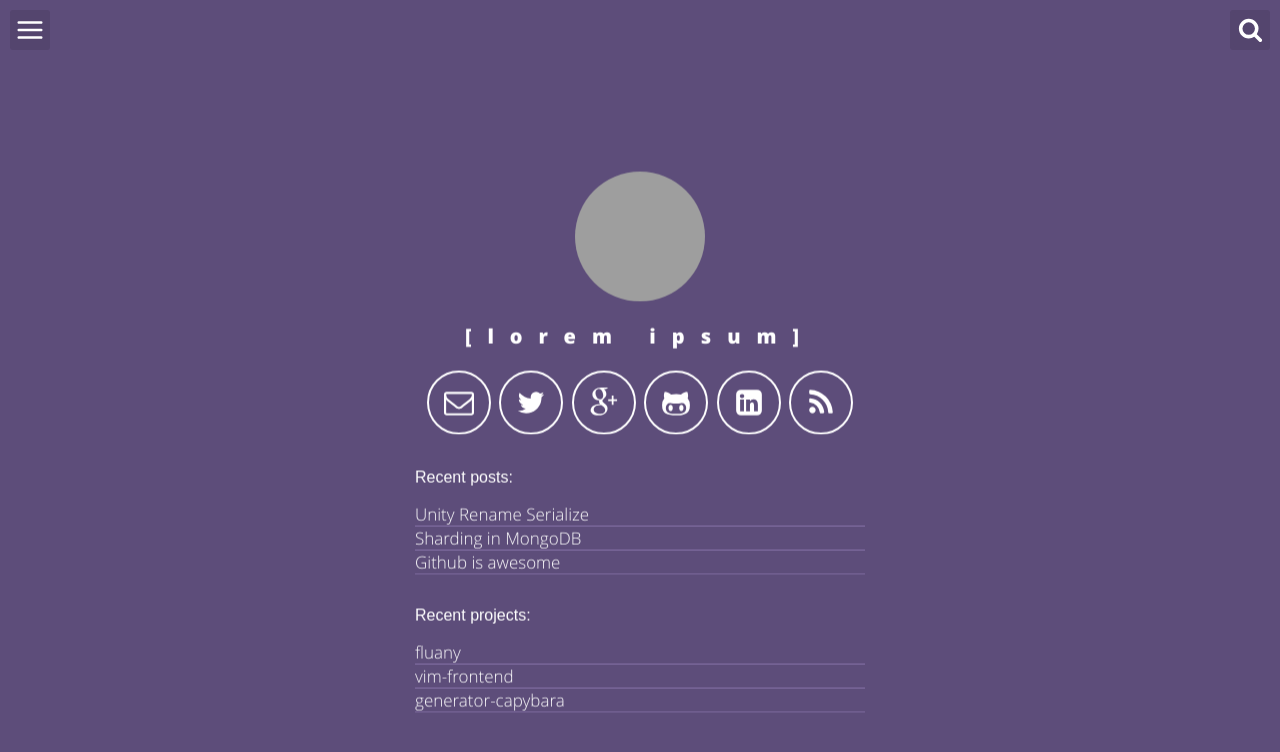
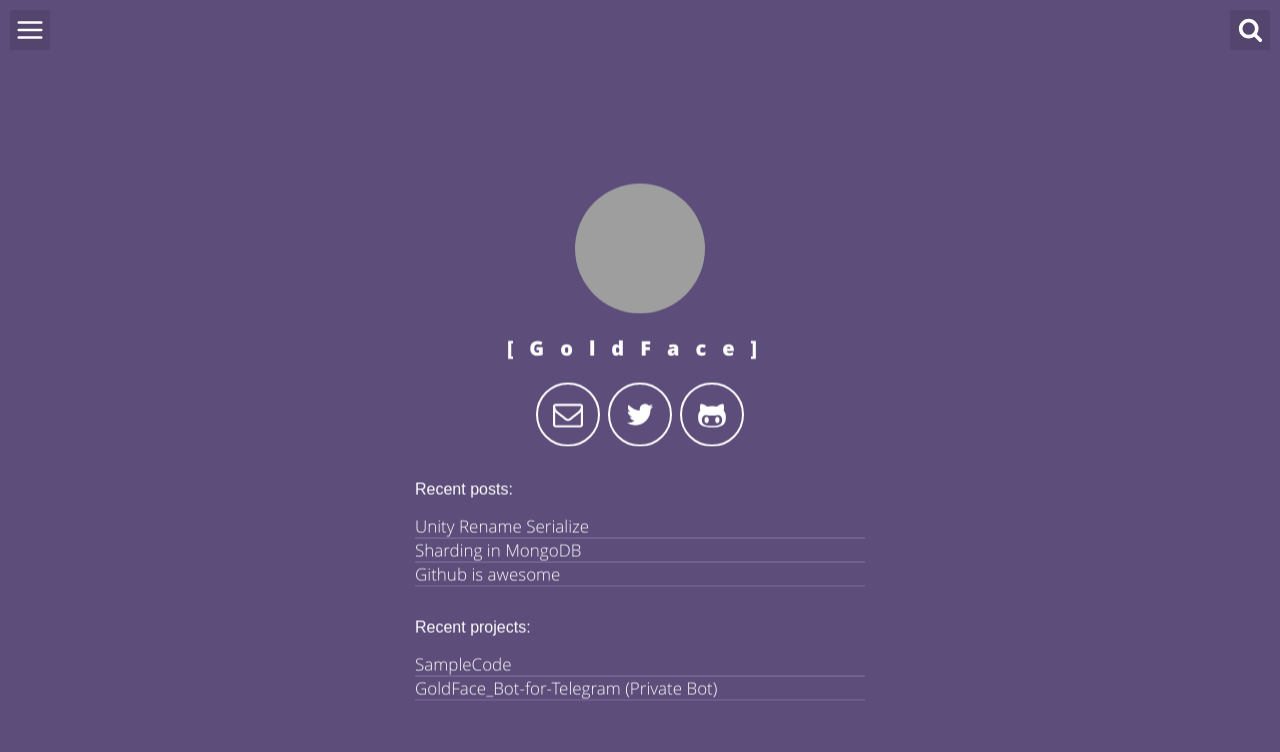
Before and after one commit to goldface/goldface.github.io, a Jekyll site: the page built from index.html, in a window 1280 px wide. Shown: the top 752 px of the page. Built offline with Jekyll 4.4.1, drawn with Linux system fonts in a browser that asks for light colours; grey boxes are pictures that could not be loaded.

Commit message:
Revert "- jekyll-template Update"
This reverts commit ee6bad84a4d5d7766e7d5b0d7c05b4e8f4b990a3.

```diff
--- a/_config.yml
+++ b/_config.yml
@@ -1,19 +1,19 @@
 # Site settings
-title: Lorem Ipsum - Web Developer
-description: "A blog about lorem ipsum ..."
-baseurl: "/space-jekyll-template" # for test: remove string '/space-jekyll-template' to ''
-url: "http://victorvoid.github.io/space-jekyll-template/" # for test: remove string 'http://victorvoid.github.io' to '' but in production: 'https://yourusername.github.io'
+title: GoldFace - Game Developer
+description: "A blog about GoldFace life ..."
+baseurl: "" #/space-jekyll-template" # for test: remove string '/space-jekyll-template' to ''
+url: "http://goldface.github.io/" # for test: remove string 'http://victorvoid.github.io' to '' but in production: 'https://yourusername.githu.io'
 
 # User settings
-username: lorem ipsum
-user_title: Lorem Ipsum - FrontEnd
-email: lorem.lorem@ipsum.com
-twitter_username: loremipsum
-github_username:  loremipsum
-gplus_username:  loremipsum
-linkedin_public_url: loremipsum # Example: For public profile 'www.linkedin.com/in/john-smith', 'john-smith' is your linkedin_public_url
-disqus_username: loremipsum
-profile_picture: https://68.media.tumblr.com/93f384858e9273d5b980b418e2f2f4d5/tumblr_o5i2aybLJG1uapsfmo2_250.png
+username: GoldFace
+user_title: GoldFace - Developer
+email: gold_face@naver.com
+twitter_username: goldface__
+github_username:  goldface
+#gplus_username:  #loremipsum
+#linkedin_public_url: #loremipsum # Example: For public profile 'www.linkedin.com/in/john-smith', 'john-smith' is your linkedin_public_url
+#disqus_username: #loremipsum
+profile_picture: http://goldface.kr/bootstrap/assets/images/profile.png
 
 # Build settings
 markdown: kramdown
@@ -47,11 +47,11 @@ links:
       key_trigger: 5
   section_2:
     - title: github
-      url: http://www.github.com/victorvoid
+      url: http://www.github.com/goldface
       new_tab: true
       key_trigger: g
     - title: twitter
-      url: http://www.twitter.com/victorvoid
+      url: http://www.twitter.com/goldfcae__
       key_trigger: t
     - title: search
       url: ""
@@ -59,12 +59,10 @@ links:
 
 # projects in header index
 projects:
-  - name: fluany
-    url: https://github.com/fluany/fluany
-  - name: vim-frontend
-    url: https://github.com/victorvoid/vim-frontend
-  - name: generator-capybara
-    url: https://github.com/victorvoid/generator-capybara
+  - name: SampleCode
+    url: https://github.com/goldface/SampleCode
+  - name: GoldFace_Bot-for-Telegram (Private Bot)
+    url: https://github.com/goldface/GoldFace_Bot-for-Telegram
 
 # exclude my node related stuff
 exclude: ['package.json', 'src', 'node_modules']
--- a/_includes/header-default.html
+++ b/_includes/header-default.html
@@ -18,21 +18,21 @@
                 <svg class="icon icon-twitter"><use xlink:href="#icon-twitter"></use></svg>
             </a>
 
-            <a aria-label="My Google Plus" title="Show my feed" target="_blank" href="https://plus.google.com/u/0/+{{site.gplus_username}}/posts">
+<!--             <a aria-label="My Google Plus" title="Show my feed" target="_blank" href="https://plus.google.com/u/0/+{{site.gplus_username}}/posts">
                 <svg class="icon icon-google-plus"><use xlink:href="#icon-google-plus"></use></svg>
-            </a>
+            </a> -->
 
             <a aria-label="My Github" title="Show my projects" target="_blank" href="https://github.com/{{site.github_username}}">
                 <svg class="icon icon-github-alt"><use xlink:href="#icon-github-alt"></use></svg>
             </a>
 
-            <a aria-label="My LinkedIn" title="Show my linkedin profile" target="_blank" href="https://www.linkedin.com/in/{{site.linkedin_public_url}}">
+<!--             <a aria-label="My LinkedIn" title="Show my linkedin profile" target="_blank" href="https://www.linkedin.com/in/{{site.linkedin_public_url}}">
                 <svg class="icon icon-linkedin"><use xlink:href="#icon-linkedin"></use></svg>
-            </a>
+            </a> -->
 
-            <a aria-label="Use the RSS to get updated" title="Register for my RSS" target="_blank" href="{{ "/feed.xml" | prepend: site.baseurl }}">
+            <!-- <a aria-label="Use the RSS to get updated" title="Register for my RSS" target="_blank" href="{{ "/feed.xml" | prepend: site.baseurl }}">
                 <svg class="icon icon-rss"><use xlink:href="#icon-rss"></use></svg>
-            </a>
+            </a> -->
         </div>
 
         <ul class="recent">
--- a/about.html
+++ b/about.html
@@ -5,7 +5,7 @@ permalink: /about/index.html
 description: "Some description about Victor Igor..."
 ---
 
-<img itemprop="image" class="img-rounded about_perfil" src=" https://68.media.tumblr.com/93f384858e9273d5b980b418e2f2f4d5/tumblr_o5i2aybLJG1uapsfmo2_250.png" alt="My profile">
+<img itemprop="image" class="img-rounded about_perfil" src="http://goldface.kr/bootstrap/assets/images/profile.png" alt="My profile">
 
 <h2>My projects</h2>
 
--- a/src/styl/_header.styl
+++ b/src/styl/_header.styl
@@ -47,7 +47,6 @@ $bg
 		font-size rem(30px)
 		line-height 1
 		display block
-		font-variant-ligatures none
 		letter-spacing 9px
 		+above(cut)
 			letter-spacing 16px
```
Also changed, not shown: assets/css/main.css, 1 other file.
